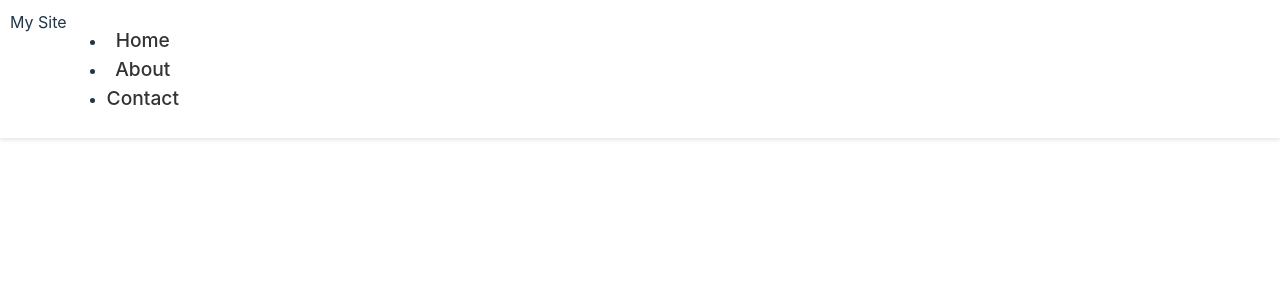
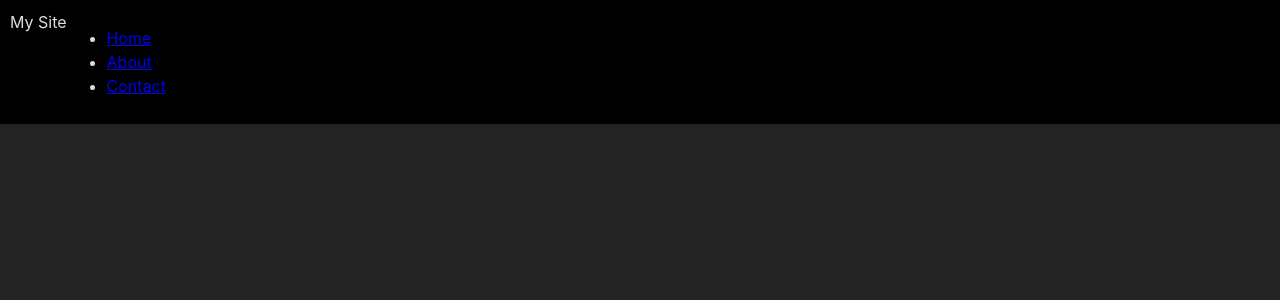
Before and after one commit to leofab/chess-vue-mongo-springboot, a Vue app: page / in a window 1280 px wide. Shown: the top 300 px of the page. Built offline with nearby package versions, Linux system fonts and the light colour scheme.

Commit message:
css clean

```diff
--- a/src/components/Topbar.vue
+++ b/src/components/Topbar.vue
@@ -13,11 +13,11 @@
 
   <style scoped>
 .topbar {
-    position: fixed;
+  position: fixed;
   top: 0;
   left: 0;
   right: 0;
-  background-color: #fff;
+  background-color: #000;
   box-shadow: 0 2px 4px rgba(0, 0, 0, 0.1);
   padding: 10px;
   display: flex;
@@ -25,14 +25,17 @@
   align-items: start;
 }
 
-.topbar a {
+.topbar_logo a {
   color: #333;
   text-decoration: none;
   font-size: 1.2rem;
   margin-right: 1rem;
 }
 
-.topbar a:hover {
+.topbar_nav a:hover {
+  width: 2em;
   color: #555;
+  display: flex;
+  align-items: flex-start;
 }
 </style>
--- a/src/style.css
+++ b/src/style.css
@@ -13,68 +13,3 @@
   -moz-osx-font-smoothing: grayscale;
   -webkit-text-size-adjust: 100%;
 }
-
-a {
-  font-weight: 500;
-  color: #646cff;
-  text-decoration: inherit;
-}
-a:hover {
-  color: #535bf2;
-}
-
-body {
-  margin: 0;
-  display: flex;
-  place-items: center;
-  min-width: 320px;
-  min-height: 100vh;
-}
-
-h1 {
-  font-size: 3.2em;
-  line-height: 1.1;
-}
-
-button {
-  border-radius: 8px;
-  border: 1px solid transparent;
-  padding: 0.6em 1.2em;
-  font-size: 1em;
-  font-weight: 500;
-  font-family: inherit;
-  background-color: #1a1a1a;
-  cursor: pointer;
-  transition: border-color 0.25s;
-}
-button:hover {
-  border-color: #646cff;
-}
-button:focus,
-button:focus-visible {
-  outline: 4px auto -webkit-focus-ring-color;
-}
-
-.card {
-  padding: 2em;
-}
-
-#app {
-  max-width: 1280px;
-  margin: 0 auto;
-  padding: 2rem;
-  text-align: center;
-}
-
-@media (prefers-color-scheme: light) {
-  :root {
-    color: #213547;
-    background-color: #ffffff;
-  }
-  a:hover {
-    color: #747bff;
-  }
-  button {
-    background-color: #f9f9f9;
-  }
-}
```
